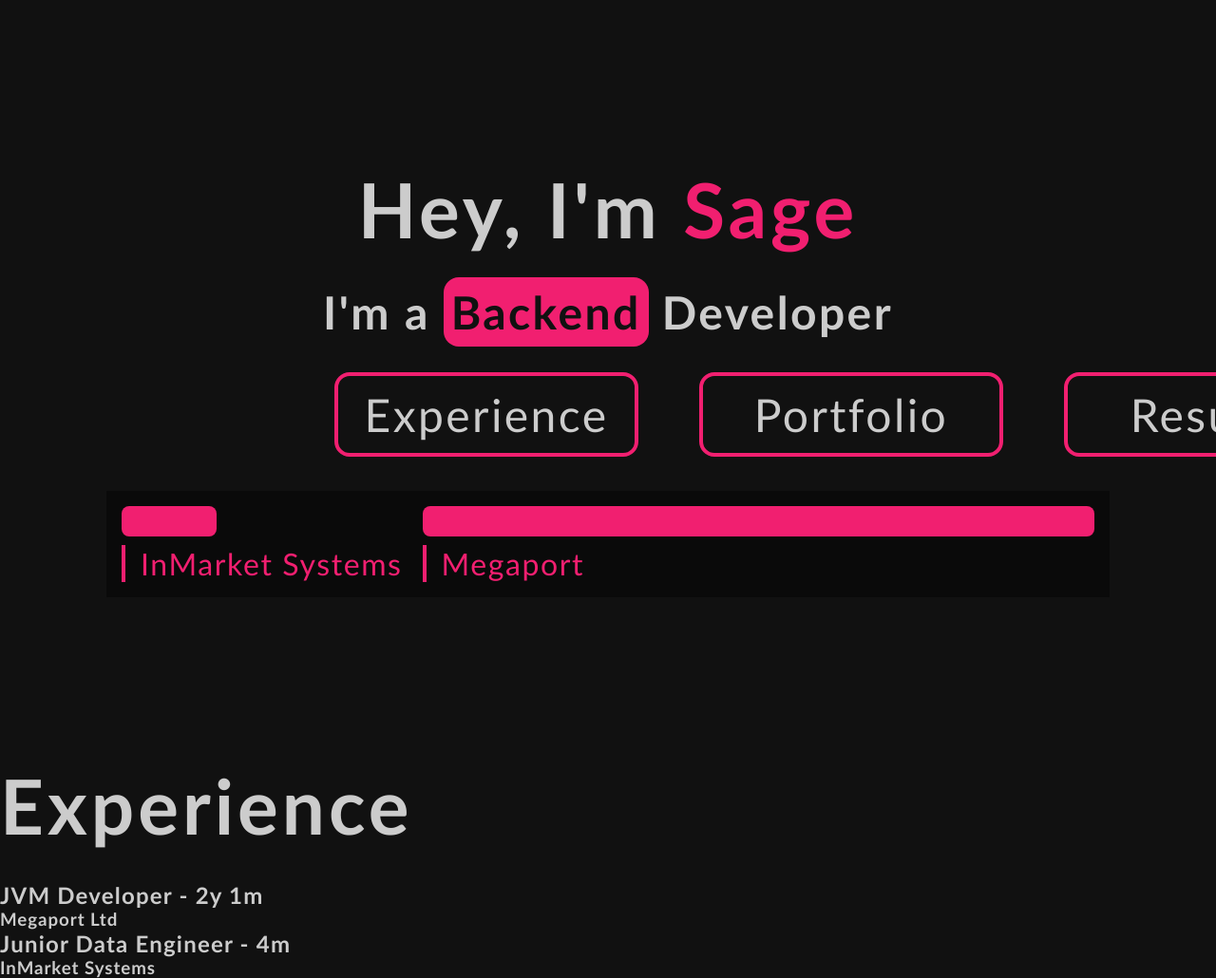
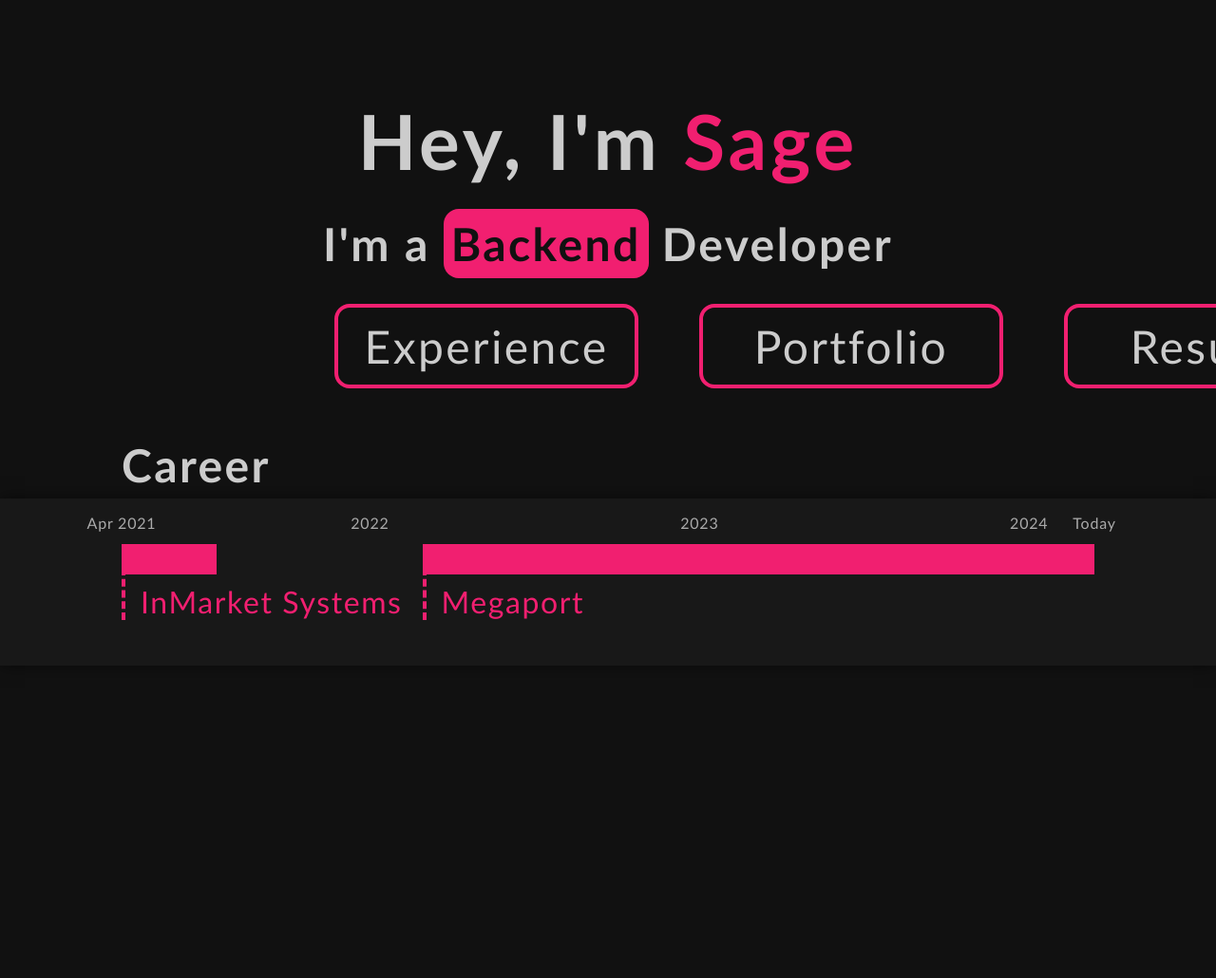
Before and after one commit to JamFactoryInc/sages, a plain HTML site: page page/index.html in a window 1280 px wide. Shown: the top 1030 px of the page at 95% size. After the commit the page ends 800 px from the top, so only its background shows below. Drawn offline with Linux system fonts and the light colour scheme.

Commit message:
finished portfolio timeline

```diff
--- a/page/index.html
+++ b/page/index.html
@@ -21,22 +21,11 @@
                 <button>Resume</button>
             </div>
             <div id="timeline">
+                <h2>Career</h2>
                 <span class="timeline-block" from="Apr 1, 2021" to="Jul 15, 2021" experience-name="InMarket Systems"></span>
                 <span class="timeline-block" from="Feb 28, 2022" to="" experience-name="Megaport"></span>
             </div>
         </section>
-        <section class="page">
-            <h2 id="title">Experience</h2>
-            <section>
-                <h2>JVM Developer - 2y 1m</h2>
-                <h3>Megaport Ltd</h3>
-            </section>
-            <section>
-                <h2>Junior Data Engineer - 4m</h2>
-                <h3>InMarket Systems</h3>
-            </section>
-        </section>
-
     </body>
 </html>
 
@@ -104,6 +93,12 @@
         font-size: 300%;
     }
 
+    h2 {
+        position: absolute;
+        font-size: 300%;
+        margin-top: -7rem;
+    }
+
     #nav {
         width: 50%;
         display: flex;
@@ -133,31 +128,43 @@
     }
 
     #timeline {
+        margin-top: 5rem;
         width: 80vw;
         height: 5rem;
-        background-color: #0A0A0A;
-        padding: 1rem;
+        padding: 3rem 10vw;
+        background-color: #181818;
+        box-shadow: #0008 0 0 1rem;
     }
 
-    #timeline span {
+    #timeline span:not(.timeline-year) {
         position: absolute;
         background-color: var(--primary);
         font-size: 200%;
         color: #111;
         width: 0px;
         padding: 1rem 0;
-        border-radius: 0.5rem;
     }
 
-    #timeline span::after {
+    #timeline span:not(.timeline-year)::after {
         color: var(--primary);
         content: attr(experience-name);
         position: absolute;
         left: 0;
         bottom: -1.5em;
-        padding-left: 1rem;
-        border-left: solid 0.25rem var(--primary);
+        padding: 1rem 0 0 1rem;
+        border-left: dashed 0.25rem var(--primary);
         white-space: nowrap;
+    }
+
+    .timeline-year {
+        position: absolute;
+        color: #AAA !important;
+        margin-top: -2rem;
+    }
+    .timeline-year::after {
+        position: static;
+        content: attr(year);
+        margin-left: -50%;
     }
 
 </style>
--- a/page/index.js
+++ b/page/index.js
@@ -22,7 +22,10 @@ addEventListener("load", e => {
         return span;
     });
 
+    const MS_IN_YEAR = 1000 * 60 * 60 * 24 * 365;
     let timeLineDuration = timelineEnd - timelineStart;
+    let thisYear = new Date().getFullYear();
+    let firstDayThisYear = new Date(thisYear, 0).getTime();
 
     spans = spans.map(span => {
         return {
@@ -32,6 +35,36 @@ addEventListener("load", e => {
         }
     });
 
+    let years = [];
+    let timelineElement = document.querySelector("#timeline");
+
+    for (let yearStart = firstDayThisYear; yearStart > timelineStart; yearStart -= MS_IN_YEAR) {
+        let element = document.createElement("span");
+        element.setAttribute("year", thisYear--);
+        element.className = "timeline-year";
+        timelineElement.appendChild(element);
+        years.push({
+            element: element,
+            offset_pct: (yearStart - timelineStart) / timeLineDuration,
+        })
+    }
+    [{
+        text: new Date(timelineStart).toLocaleString("default", { month: "short", year: "numeric" }),
+        offset: 0
+    }, {
+        text: "Today",
+        offset: 1
+    }].forEach(year => {
+        let element = document.createElement("span");
+        element.setAttribute("year", year.text);
+        element.className = "timeline-year";
+        timelineElement.appendChild(element);
+        years.push({
+            element: element,
+            offset_pct: year.offset,
+        })
+    })
+
     let onResize = e => {
         let computedStyle = getComputedStyle(timeLine);
         let timeLineWidth = timeLine.clientWidth - parseFloat(computedStyle.paddingLeft) - parseFloat(computedStyle.paddingRight);
@@ -40,6 +73,10 @@ addEventListener("load", e => {
             span.element.style["margin-left"] = (timeLineWidth * span.offset_pct) + "px";
             span.element.style["width"] = (timeLineWidth * span.width_pct) + "px";
         }
+        for (let i = 0; i < years.length; i++) {
+            let year = years[i];
+            year.element.style["margin-left"] = (timeLineWidth * year.offset_pct) + "px";
+        }
     }
 
     addEventListener("resize", onResize);
```
